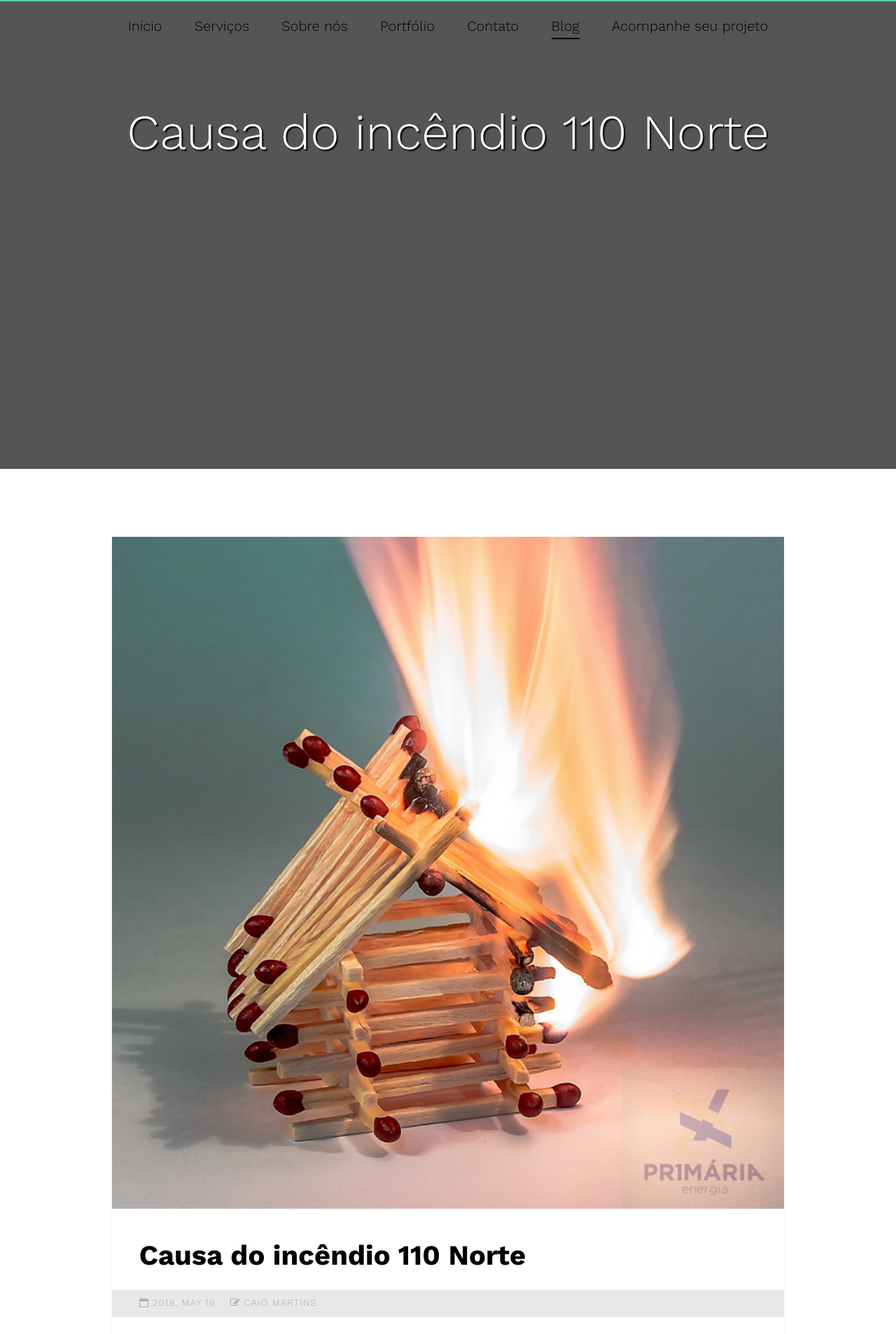
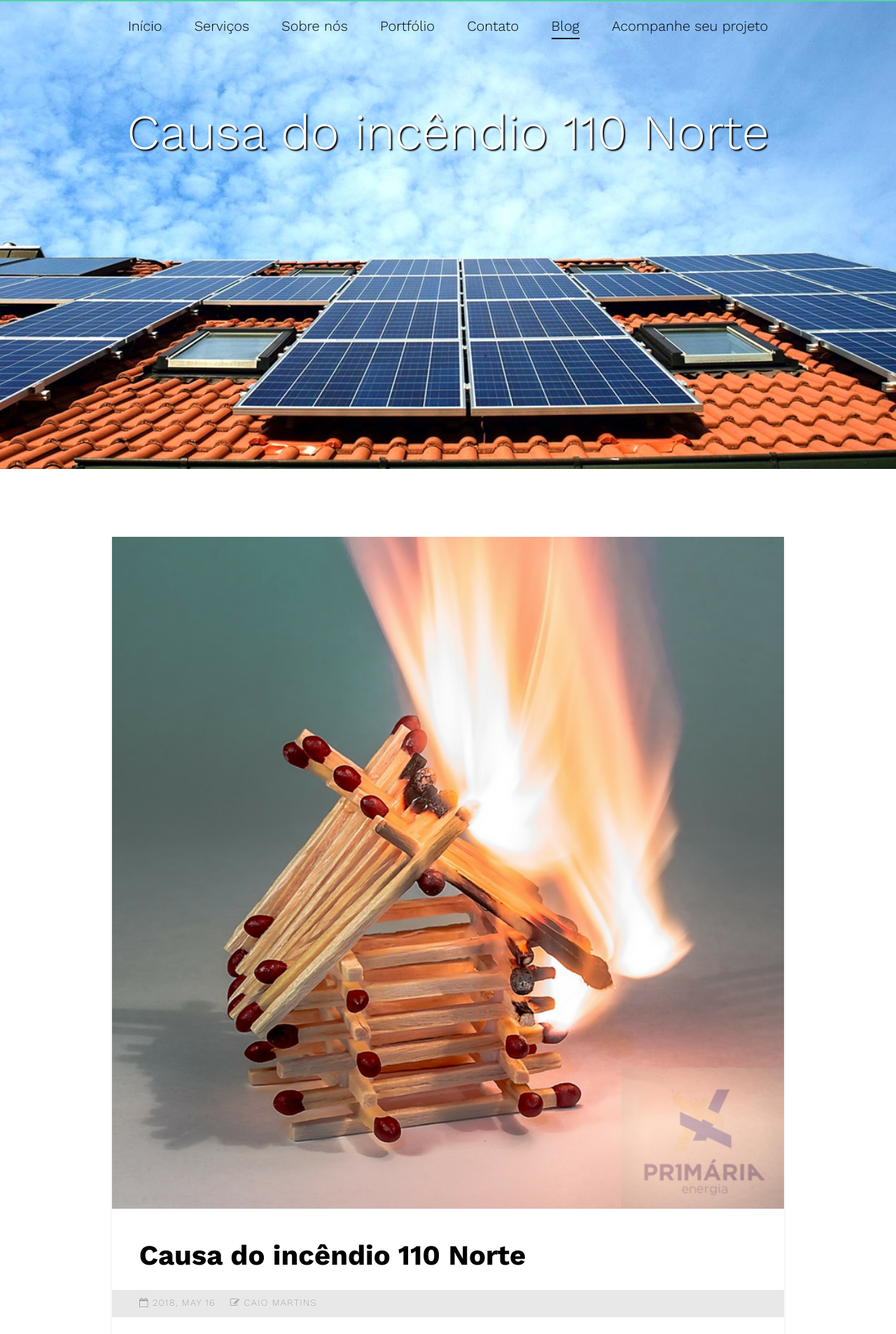
Before and after one commit to primariaenergia/blog, a Jekyll site: the page built from _posts/2018-05-16-incendio-110-norte.mdown, in a window 1280 px wide. Shown: the top 1906 px of the page at 70% size. Built offline with Jekyll 4.4.1, drawn with Linux system fonts in a browser that asks for light colours; some web fonts are replaced.

Commit message:
Update headerpost.html

```diff
--- a/_includes/headerpost.html
+++ b/_includes/headerpost.html
@@ -14,8 +14,8 @@
       </nav>
     </div>
   </header>
-<!-- url(/blog/assets/images/hero_1.jpg)-->
-  <div class="fh5co-hero" style="background-image: {{page.img}} ; background-size: cover;   /* Preserve aspet ratio */
+
+  <div class="fh5co-hero" style="background-image:url(/blog/assets/images/hero_1.jpg)  ; background-size: cover;"   /* Preserve aspet ratio */
 min-width: 100%;
 min-height: 25%;" >
     <div class="overlay"></div>
```
